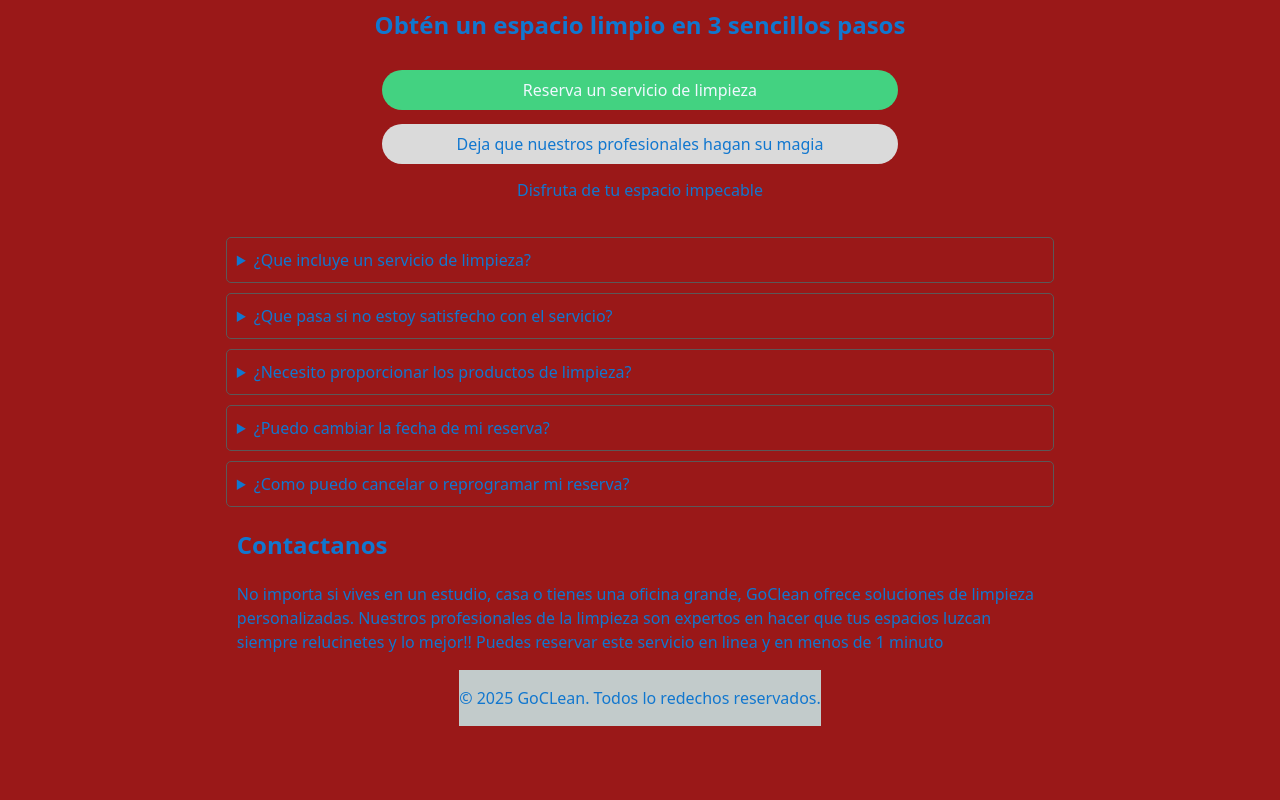
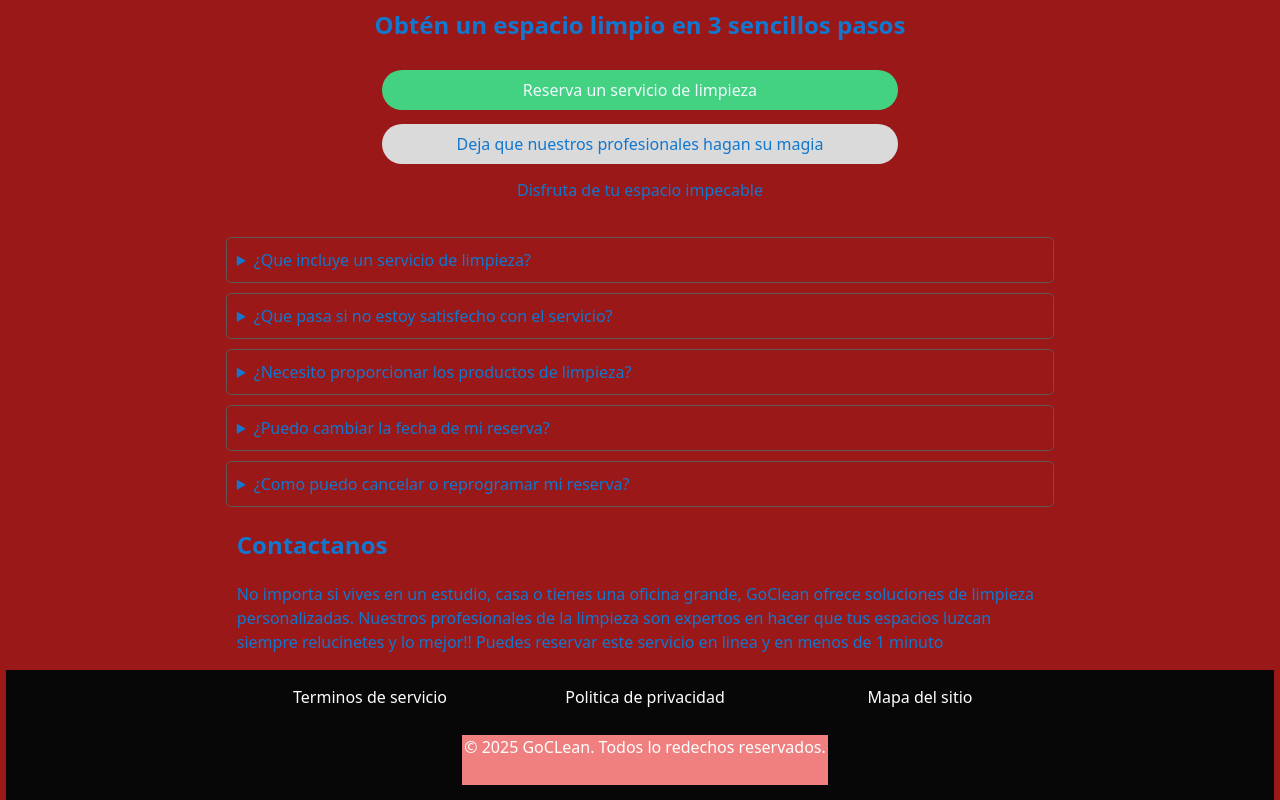
Before and after one commit to tonguiino/GoClean, a React (Vite) app: page / in a window 1280 px wide. Shown: the part 745-1545 px from the top of the page. Before the commit the page ends 1487 px from the top, so only its background shows below. Built offline with nearby package versions, Linux system fonts and the light colour scheme.

Commit message:
Se cambio el padding de app, se agregaron estilos a footer

```diff
--- a/src/App.css
+++ b/src/App.css
@@ -1,6 +1,6 @@
 #root {
   margin: 0 auto;
-  padding: 1rem;
+  padding: 1rem 1rem 0rem 1rem;
   width: 90%;
   display: flex;
   flex-direction: column;
--- a/src/components/footer/Footer.jsx
+++ b/src/components/footer/Footer.jsx
@@ -10,8 +10,12 @@ const Footer = () => {
     return (
         <>
             <footer>
-
-                <p>&copy; {year} GoCLean. Todos lo redechos reservados. </p>
+                <div className='footer'>
+                    <p>Terminos de servicio</p>
+                    <p>Politica de privacidad</p>
+                    <p>Mapa del sitio</p>
+                    <p className='middle'>&copy; {year} GoCLean. Todos lo redechos reservados. </p>
+                </div>
             </footer>
         </>
     )
--- a/src/components/footer/Footer.scss
+++ b/src/components/footer/Footer.scss
@@ -1,3 +1,27 @@
-footer{
-    background-color: #c2cbcb;
+footer {
+    width: 99vw;
+    height: 130px;
+    color: #fdfefe;
+    background-color: #070707;
+    text-align: center;
+    display: grid;
+    place-content: center;
+
+    p {
+        margin: 0;
+    }
+
+    .footer {
+        display: grid;
+        width: 100%;
+        padding: 5px;
+        grid-template-columns: 1fr 2fr 1fr;
+        grid-template-rows: repeat(2, 50px);
+
+    }
+    .middle {
+        grid-column: 2 / 3; /* Segunda columna */
+        grid-row: 2 / 3; /* Segunda fila */
+        background: lightcoral;
+    }
 }
```
